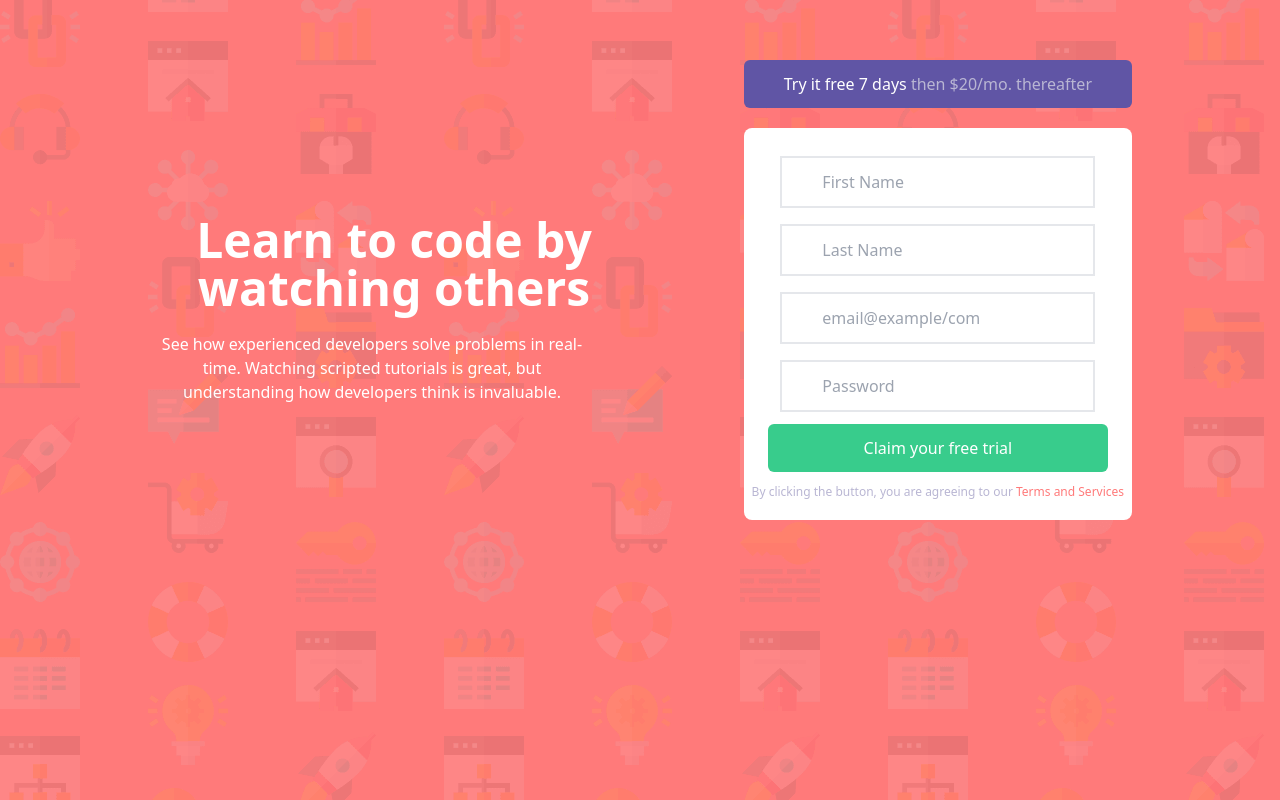
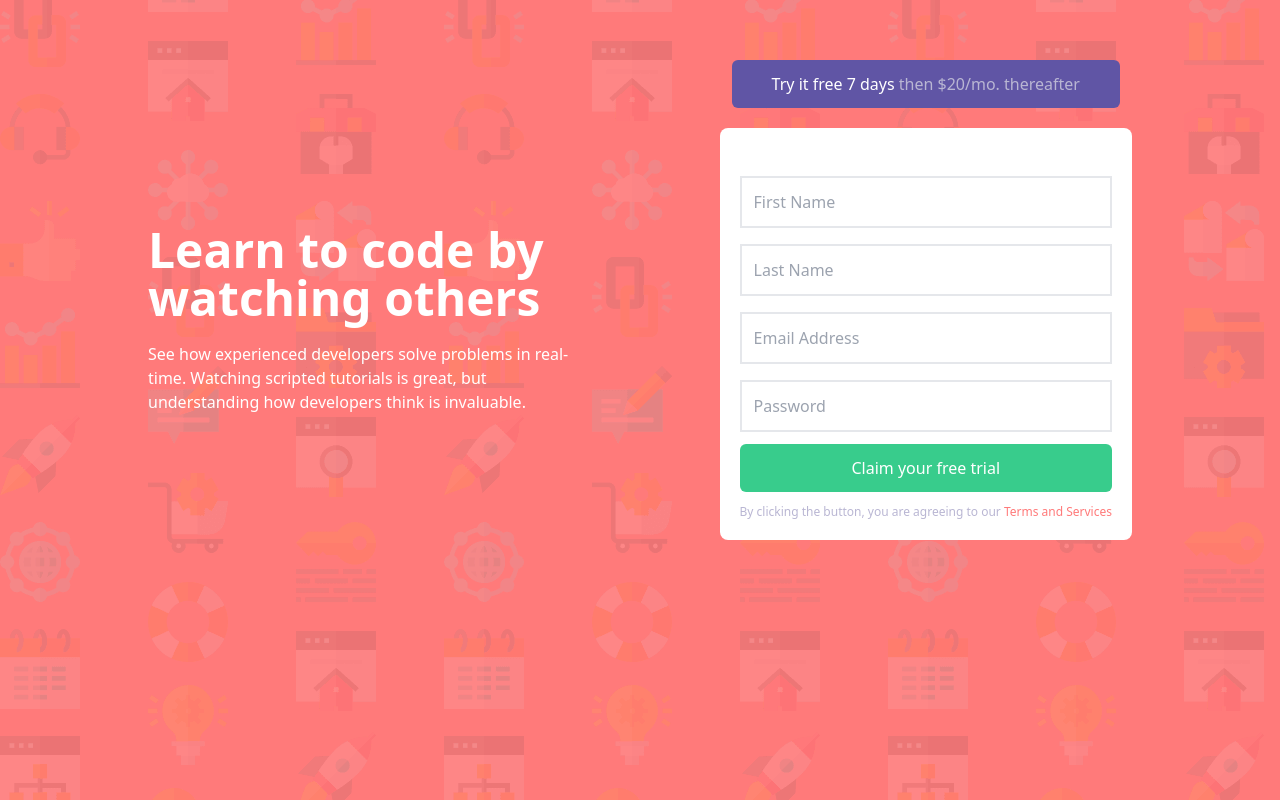
Before and after one commit to abulhussian/Intro-component-with-signup-form-js-02, a website: page index.html in a window 1280 px wide. Drawn offline with Linux system fonts and the light colour scheme.

Commit message:
Second commit

```diff
--- a/index.html
+++ b/index.html
@@ -16,10 +16,10 @@
   <div
     class="main-container flex md:flex-row flex-col justify-center items-center p-5  md:justify-between max-w-xl md:max-w-5xl h-auto  mx-auto ">
     <!-- heading and para -->
-    <div class="content  flex flex-col justify-center items-start mt-20 md:w-1/2 ">
-      <h1 class="text-white text-3xl  md:text-5xl font-semibold font-sans text-center">Learn to code by watching
+    <div class="content  flex flex-col md:text-start text-center  items-start mt-20 md:w-1/2 ">
+      <h1 class="text-white text-3xl  md:text-5xl font-semibold font-sans">Learn to code by watching
         others</h1>
-      <p class="text-white max-w-md mt-5 text-center">See how experienced developers solve problems in real-time.
+      <p class="text-white max-w-md mt-5 ">See how experienced developers solve problems in real-time.
         Watching
         scripted tutorials
         is great,
@@ -33,12 +33,12 @@
             $20/mo.
             thereafter</span></span></button>
       <!-- form -->
-      <div class="form-content md:w-full  bg-white rounded-lg mt-5 pb-5">
+      <div class="form-content md:w-full  bg-white rounded-lg mt-5 p-5">
         <form class=" form flex flex-col justify-center items-center mt-3">
           <!-- first name -->
-          <div class="fname relative ">
+          <div class="fname relative w-full">
             <input type="text" name="name"
-              class=" input-fname  border-2 border-balck text-black px-5 py-3 mt-1 md:px-10 md:py-3 md:mt-4"
+              class=" input-fname  border-2 border-balck text-black  p-3 mt-1  md:py-3 md:mt-4 w-full"
               placeholder="First Name">
             <img src="./intro-component-with-signup-form-master/images/icon-error.svg" alt="icon-error"
               class="hidden absolute error-icon-1 top-7 right-3">
@@ -46,9 +46,9 @@
           <p class="hidden error-msg-1 text-Red right-0 -mr-24 ">First Name cannot be empty</p>
 
           <!-- lats name -->
-          <div class="lastname relative">
+          <div class="lastname relative w-full">
             <input type="text" name="name"
-              class="input-lname border-2 border-balck text-black px-5 py-3  mt-2 md:px-10 md:py-3 md:mt-4"
+              class="input-lname border-2 border-balck text-black  p-3  mt-2 w-full md:py-3 md:mt-4"
               placeholder="Last Name">
             <img src="./intro-component-with-signup-form-master/images/icon-error.svg" alt="icon-error"
               class=" hidden absolute error-icon-2 top-7 right-3">
@@ -56,19 +56,19 @@
           <p class=" hidden error-msg-2 text-Red right-0 -mr-24 ">Last Name cannot be empty</p>
 
           <!-- Email id -->
-          <div class="email relative">
+          <div class="email relative w-full">
             <input type="email" name="name"
-              class="input-email border-2 border-balck text-black px-5 py-3 mt-2 md:px-10 md:py-3 md:mt-4"
-              placeholder="email@example/com">
+              class="input-email border-2 border-balck text-black  p-3 mt-2 md:w-full md:py-3 md:mt-4"
+              placeholder="Email Address">
             <img src="./intro-component-with-signup-form-master/images/icon-error.svg" alt="icon-error"
               class="hidden absolute error-icon-3 top-7 right-3">
           </div>
           <p class="hidden error-msg-3 text-Red right-0 -mr-24 ">Email cannot be empty</p>
 
           <!-- password -->
-          <div class="password relative">
+          <div class="password relative w-full">
             <input type="password" name="password"
-              class="input-password border-2 border-balck text-black px-5 py-3 mt-2 md:px-10 md:py-3 md:mt-4"
+              class="input-password border-2 border-balck text-black  p-3 mt-2 w-full md:py-3 md:mt-4"
               placeholder="Password">
             <img src="./intro-component-with-signup-form-master/images/icon-error.svg" alt="icon-error"
               class="hidden  error-icon-4 top-7 right-3 absolute">
@@ -76,7 +76,7 @@
           <p class=" hidden error-msg-4 text-Red right-0 -mr-24 ">Passwword cannot be empty</p>
 
           <!-- button -->
-          <button type="submit" class=" claim-btn bg-Green px-16 py-3 md:px-24 md:py-3 rounded-md text-white mt-3">Claim
+          <button type="submit" class=" claim-btn bg-Green  py-3 w-full md:py-3 rounded-md text-white mt-3">Claim
             your free
             trial</button>
           <!-- text -->
--- a/script.js
+++ b/script.js
@@ -80,12 +80,20 @@ form.addEventListener("submit", function (e) {
   checkFunction2(emailValue);
   checkFunction3(passwordValue);
 
+  if (
+    fnameValue !== "" &&
+    lname !== "" &&
+    emailValue !== "" &&
+    passwordValue !== ""
+  ) {
     alert(`
       First Name :${fnameValue}
       Last Name:${lnameValue}
       Email:${emailValue}
       password:${passwordValue}`);
     window.location.reload();
+  }
+
   //   if (
   //     fnameValue === "" ||
   //     lnameValue === "" ||
```
Also changed, not shown: css/style.css. Lines whose indentation alone changed are shown as unchanged.
